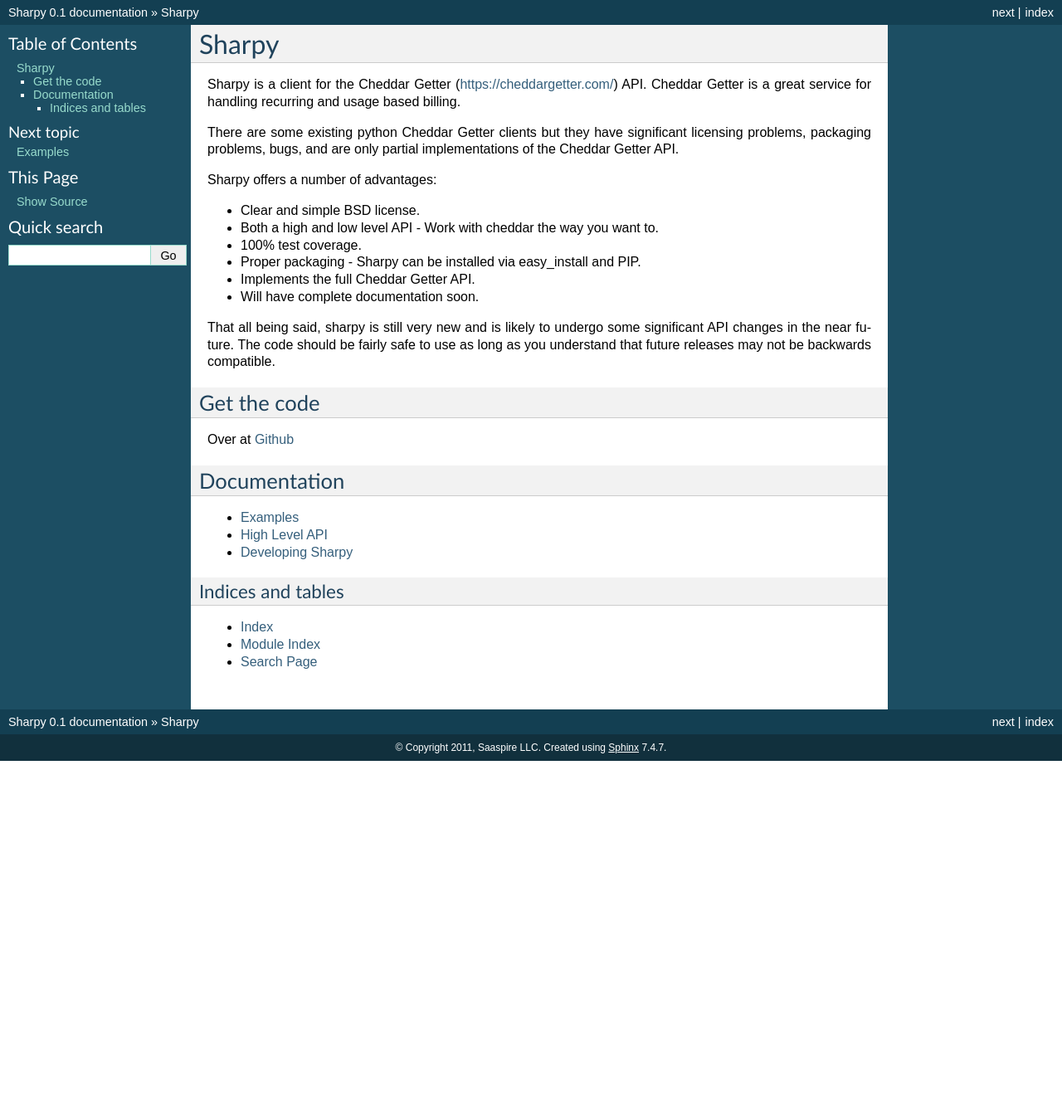
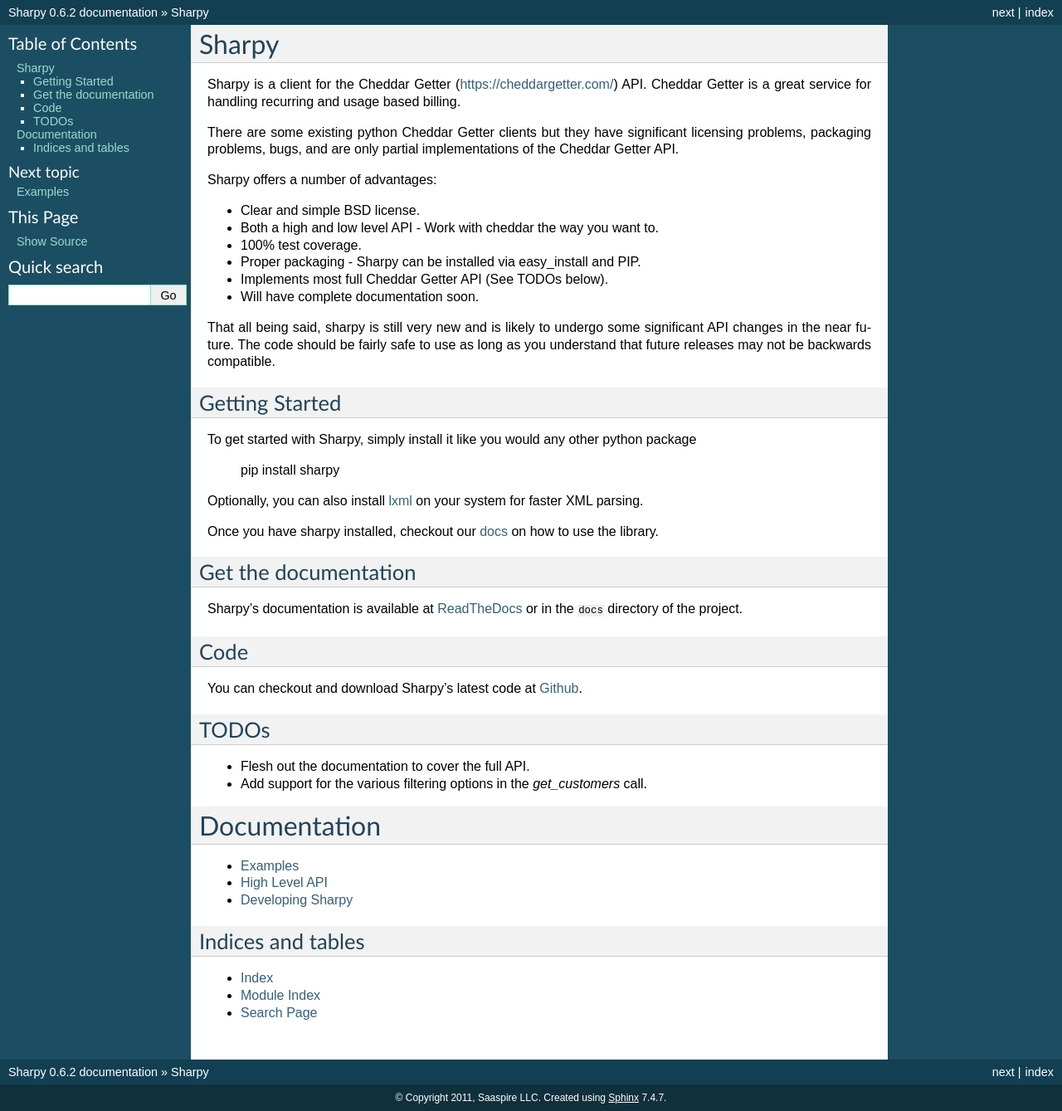
Before and after one commit to SeanOC/sharpy, a Sphinx documentation site: the page built from docs/index.rst, in a window 1280 px wide. Shown: the whole page at 83% size. Built offline with Sphinx 7.4.7, drawn with Linux system fonts in a browser that asks for light colours; before the commit the page ends 917 px from its top, so only the background shows below that.

```diff
--- a/docs/conf.py
+++ b/docs/conf.py
@@ -48,9 +48,9 @@ copyright = u'2011, Saaspire LLC'
 # built documents.
 #
 # The short X.Y version.
-version = '0.1'
+version = '0.6.2'
 # The full version, including alpha/beta/rc tags.
-release = '0.1'
+release = '0.6.2'
 
 # The language for content autogenerated by Sphinx. Refer to documentation
 # for a list of supported languages.
--- a/docs/index.rst
+++ b/docs/index.rst
@@ -21,7 +21,7 @@ Sharpy offers a number of advantages:
 * Both a high and low level API - Work with cheddar the way you want to.
 * 100% test coverage.
 * Proper packaging - Sharpy can be installed via easy_install and PIP.
-* Implements the full Cheddar Getter API.
+* Implements most full Cheddar Getter API (See TODOs below).
 * Will have complete documentation soon.
 
 That all being said, sharpy is still very new and is likely to undergo some
@@ -29,11 +29,39 @@ significant API changes in the near future.  The code should be fairly safe
 to use as long as you understand that future releases may not be backwards
 compatible.
 
-Get the code
-============
+Getting Started
+===============
 
-Over at `Github <https://github.com/saaspire/sharpy>`_
+To get started with Sharpy, simply install it like you would any other python
+package
 
+   pip install sharpy
+
+Optionally, you can also install `lxml <http://codespeak.net/lxml/>`_ on your
+system for faster XML parsing.
+
+Once you have sharpy installed, checkout our `docs <http://sharpy.readthedocs.org>`_
+on how to use the library.
+
+Get the documentation
+=====================
+
+Sharpy's documentation is available at `ReadTheDocs
+<http://sharpy.readthedocs.org>`_ or in the ``docs`` directory of the project.
+
+Code
+====
+
+You can checkout and download Sharpy's latest code at `Github
+<https://github.com/saaspire/sharpy>`_.
+
+TODOs
+=====
+
+* Flesh out the documentation to cover the full API.
+* Add support for the various filtering options in the `get_customers` call.
+
+=============
 Documentation
 =============
 
@@ -45,7 +73,7 @@ Documentation
    development
 
 Indices and tables
-------------------
+==================
 
 * :ref:`genindex`
 * :ref:`modindex`
```
Also changed, not shown: README.rst (+32 -3 lines), setup.py (+10 -2 lines), 1 other file.
